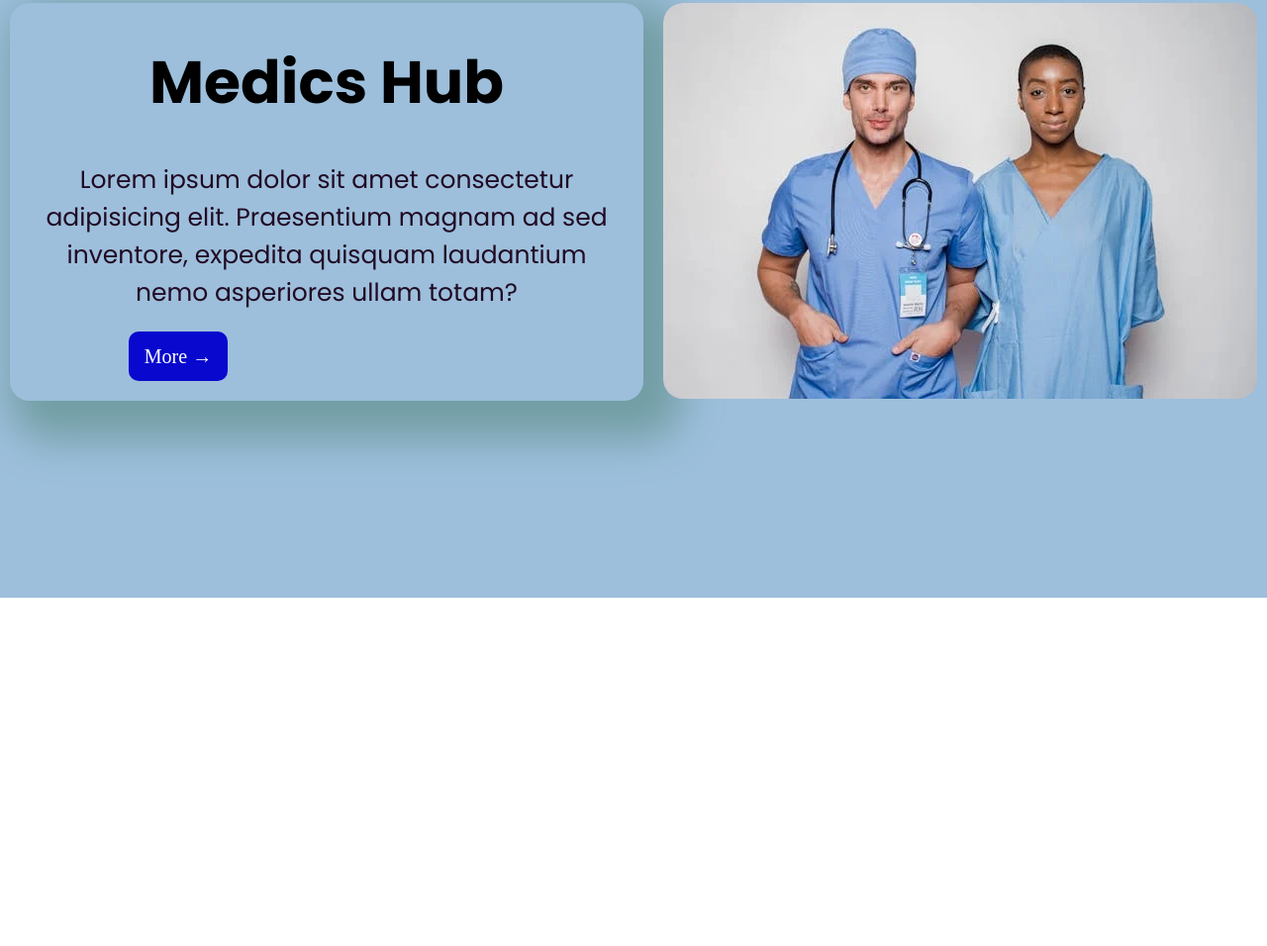
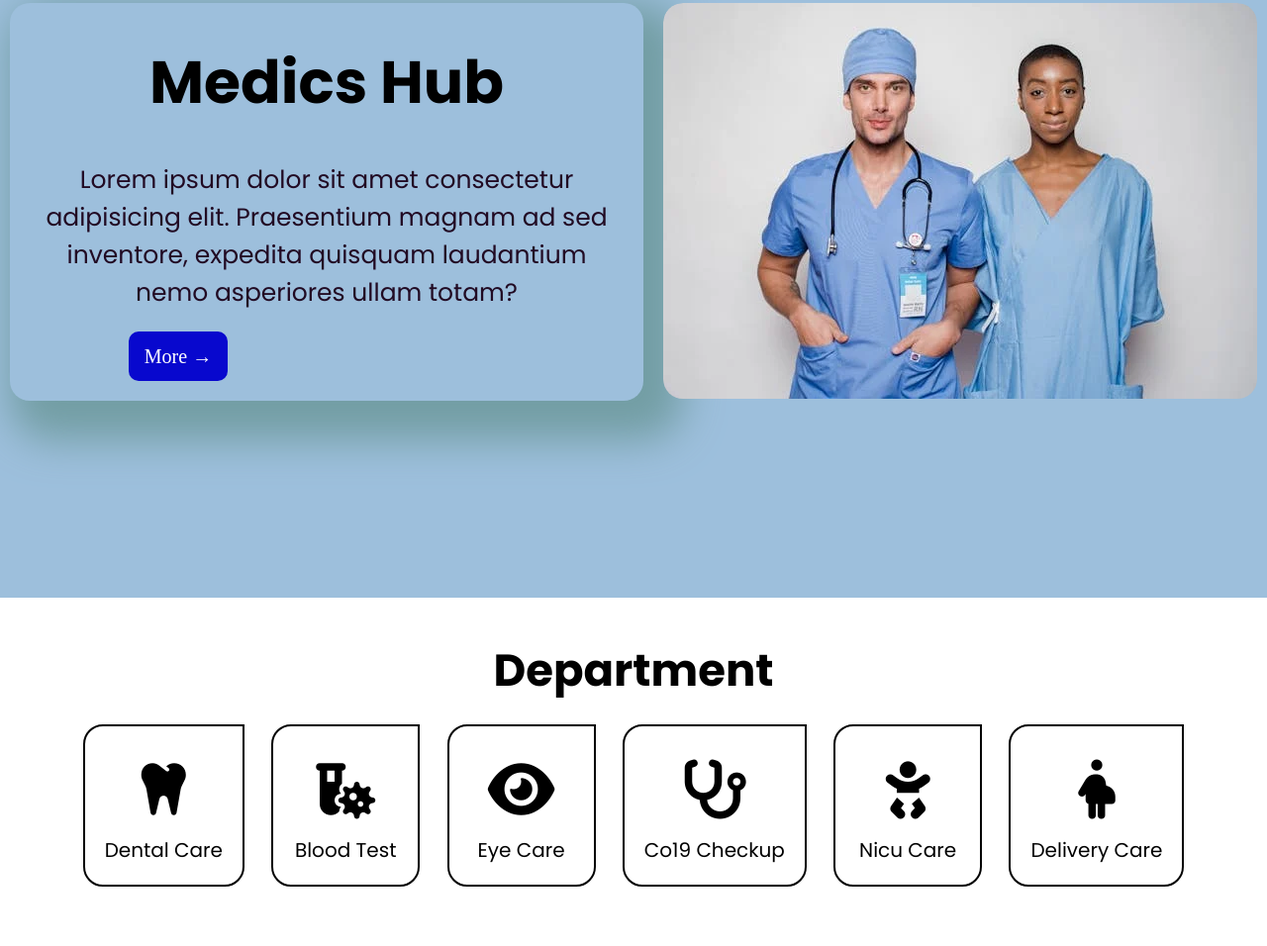
Before and after one commit to miriammugure/medical-hub, a plain HTML site: page index.html in a window 1280 px wide. Shown: the part 196-1152 px from the top of the page at 99% size. Before the commit the page ends 800 px from the top, so only its background shows below. Drawn offline with Linux system fonts and the light colour scheme; a web font is replaced by a local one.

Commit message:
add services section

```diff
--- a/index.html
+++ b/index.html
@@ -56,7 +56,7 @@
       </div>
     </section>
     <!-- about section -->
-       <!-- <section class="departments" id="SERVICES">
+       <section class="departments" id="SERVICES">
         <div class="department-box">
           <div class="department-title">
             <h1>department</h1>
@@ -144,7 +144,7 @@
           </div>
         </div>
 
-        </section> -->
+        </section>
 
     <script type="module" src="/main.js"></script>
   </body>
```
